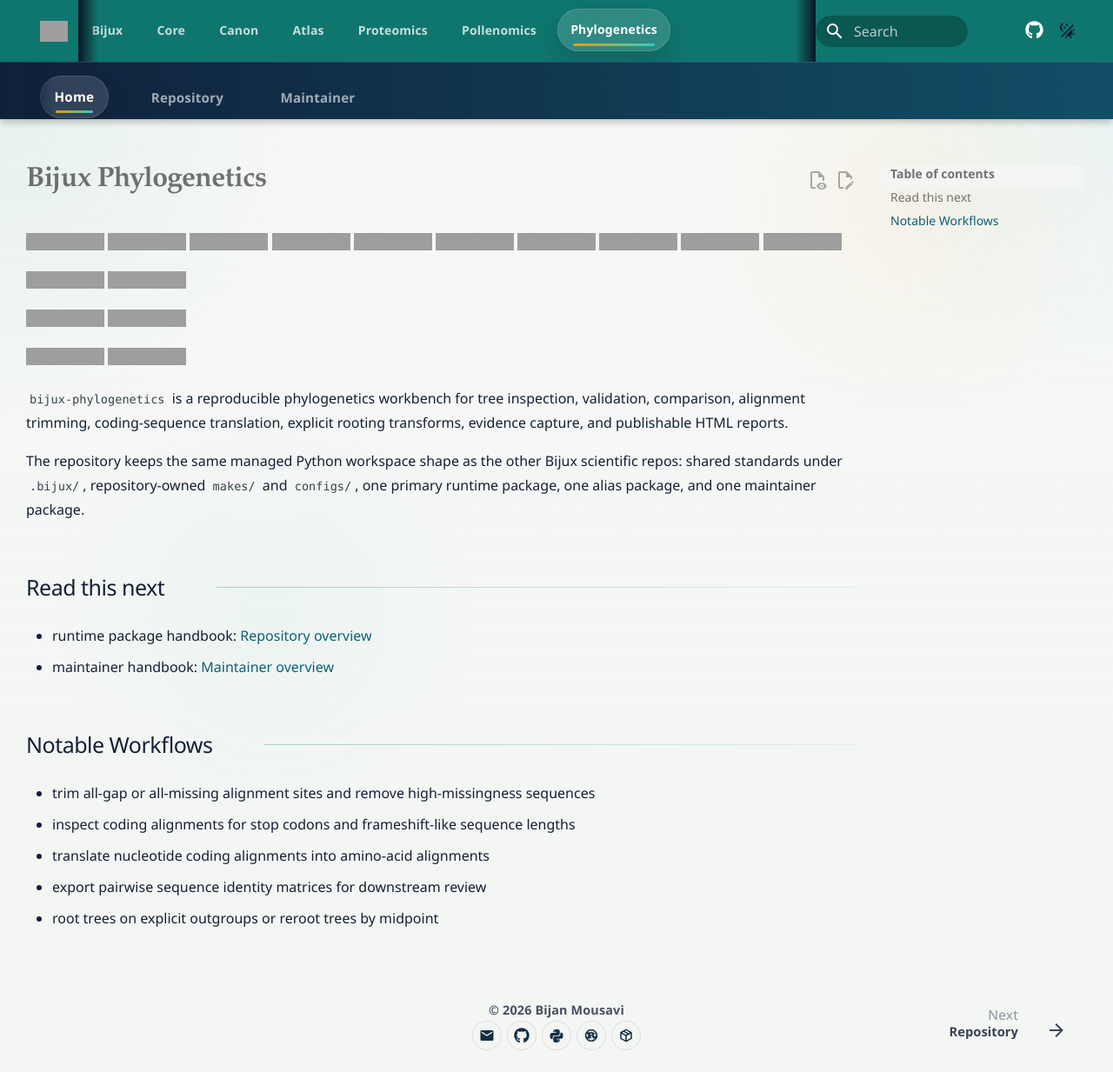
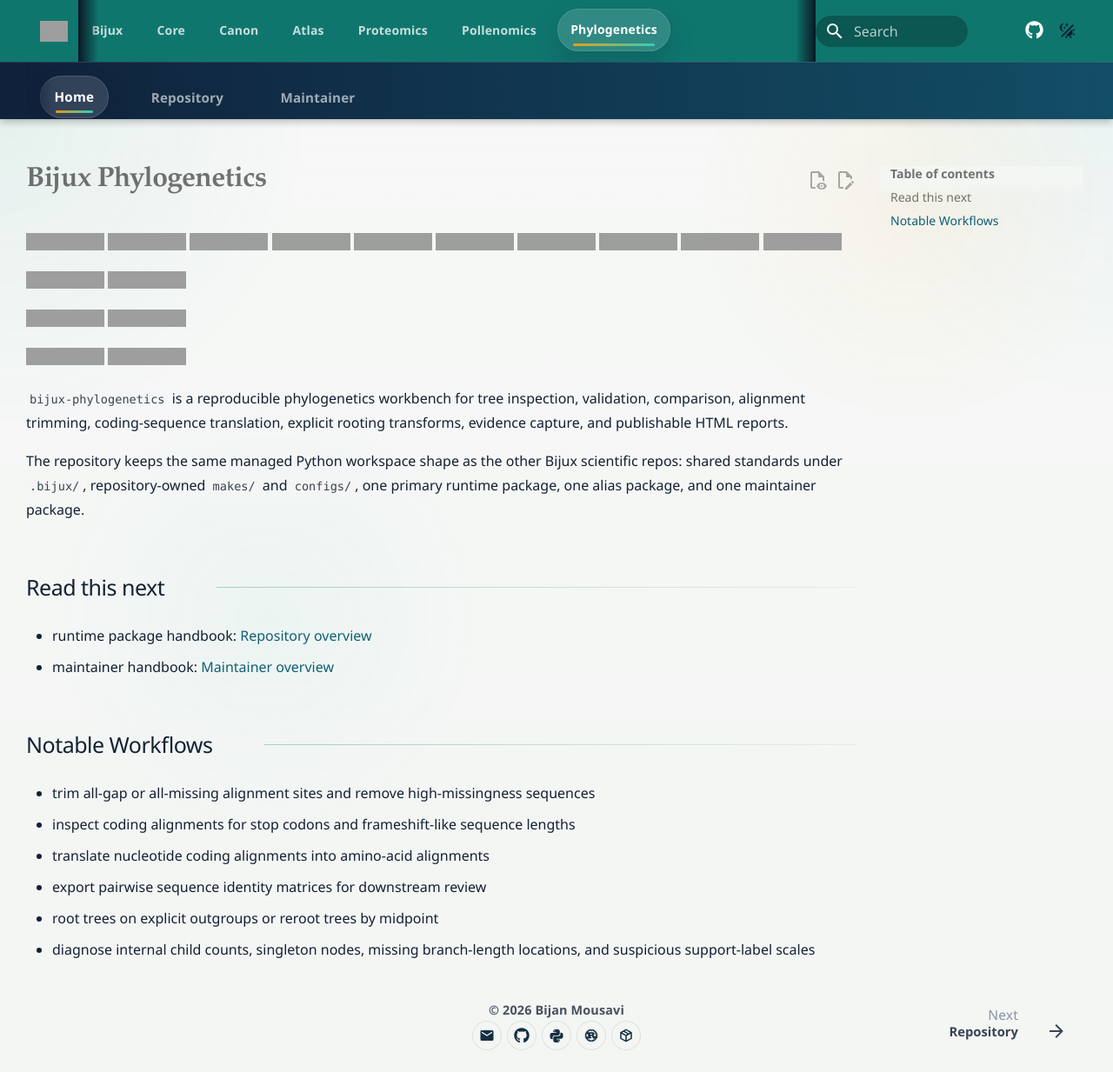
Before and after one commit to bijux/bijux-phylogenetics, an MkDocs documentation site: the page built from docs/index.md, in a window 1280 px wide and 1233 px high, cut to the strip 0-1233 px from the top of the window. Shown: the whole strip at 87% size. Built offline with MkDocs 1.6.1 and Material for MkDocs 9.7.7, drawn with Linux system fonts in a browser that asks for light colours; comment, search, counter and statistics services are not loaded; grey boxes are pictures that could not be loaded.

Commit message:
docs(site): note advanced tree diagnostics on docs home

```diff
--- a/docs/index.md
+++ b/docs/index.md
@@ -54,3 +54,4 @@ one maintainer package.
 - translate nucleotide coding alignments into amino-acid alignments
 - export pairwise sequence identity matrices for downstream review
 - root trees on explicit outgroups or reroot trees by midpoint
+- diagnose internal child counts, singleton nodes, missing branch-length locations, and suspicious support-label scales
```
